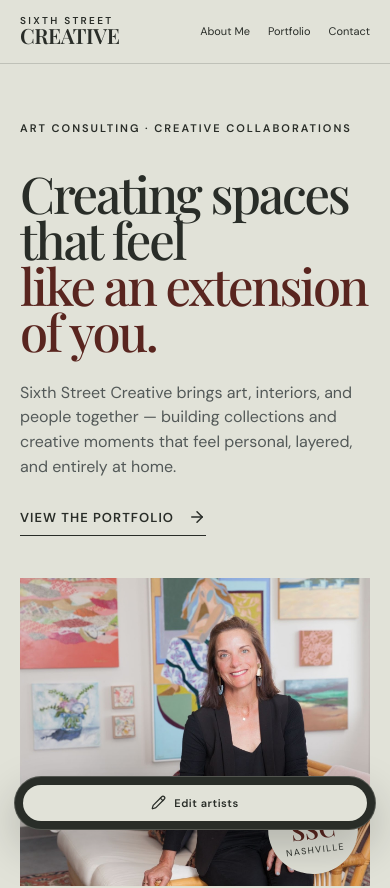
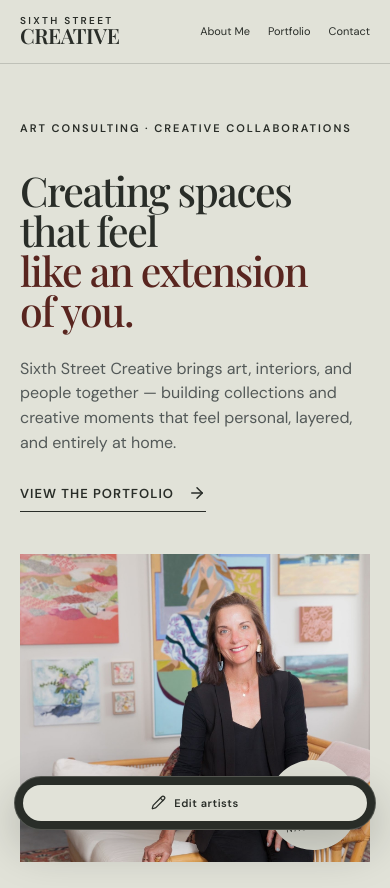
Before and after one commit to Melvinator32/blank-canvas-joy-595, a React (Vite) app in the folder artifacts/sixth-street-creative/: page / in a window 390 px wide. Shown: the top 888 px of the page. Built offline with nearby package versions, Linux system fonts and the light colour scheme; a web font is replaced by a local one.

Commit message:
Make hero typography responsive across interfaces

```diff
--- a/artifacts/sixth-street-creative/src/mobile.css
+++ b/artifacts/sixth-street-creative/src/mobile.css
@@ -1,6 +1,40 @@
+.hero-grid,
+.hero-grid > * {
+  min-width: 0;
+}
+
+.hero h1,
+.portfolio-hero h1 {
+  max-width: 100%;
+  font-size: clamp(52px, 7vw, 108px);
+  line-height: .93;
+  letter-spacing: -.045em;
+  text-wrap: balance;
+  overflow-wrap: normal;
+}
+
+.hero h1 em,
+.portfolio-hero h1 em {
+  line-height: inherit;
+}
+
+@media (max-width: 1100px) {
+  .hero h1,
+  .portfolio-hero h1 {
+    font-size: clamp(50px, 6.8vw, 78px);
+    line-height: .95;
+  }
+}
+
 @media (max-width: 850px) {
   .journey-number {
     display: none;
+  }
+
+  .hero h1,
+  .portfolio-hero h1 {
+    font-size: clamp(46px, 9vw, 68px);
+    line-height: .96;
   }
 
   .journey-item {
@@ -82,9 +116,10 @@
 
   .hero h1,
   .portfolio-hero h1 {
-    font-size: clamp(46px, 13vw, 60px);
-    line-height: .91;
-    letter-spacing: -.045em;
+    font-size: clamp(38px, 10.5vw, 50px);
+    line-height: .98;
+    letter-spacing: -.035em;
+    text-wrap: pretty;
   }
 
   .hero-aside p,
```
